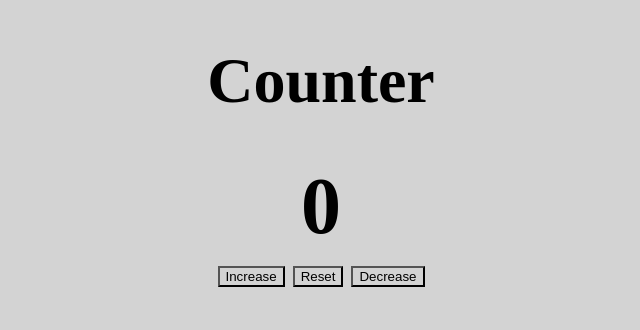
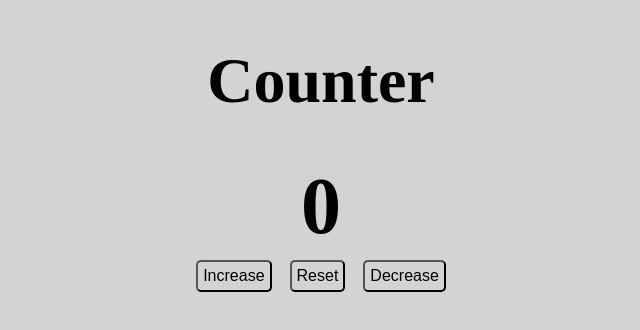
Before and after one commit to m-salman004/Simple-Counter, a plain HTML site: page index.html in a window 1280 px wide. Shown: the part 156-486 px from the top of the page, without its empty margins (319-959 px from the left). Drawn offline with Linux system fonts and the light colour scheme.

Commit message:
Styling Buttons

```diff
--- a/style.css
+++ b/style.css
@@ -13,3 +13,11 @@ color: var(--clr-grey-1);
     font-weight: bold;
     display: grid;
 }
+.btn{
+    cursor: pointer;
+    border-radius: 5px;
+    margin: 5px;
+    padding: 5px;
+    display: inline-block;
+   font-size: medium;
+}
```
